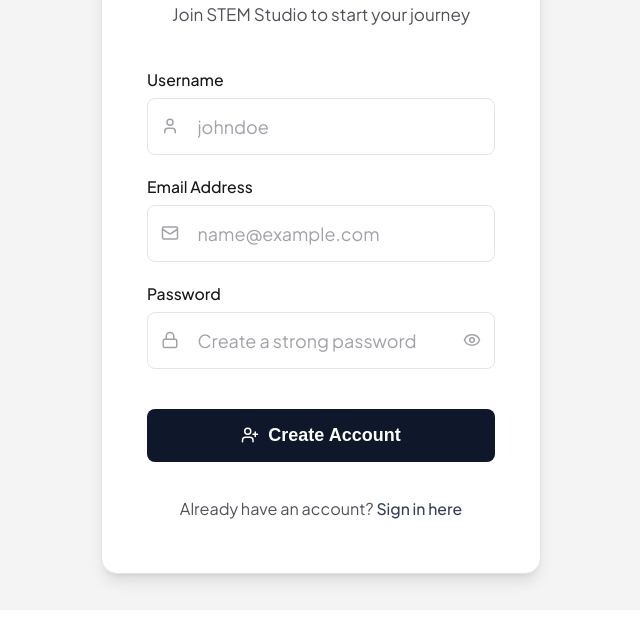
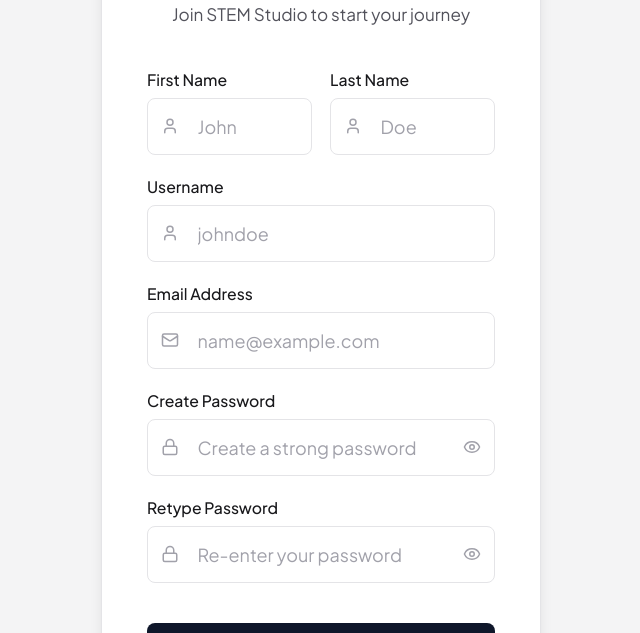
Before and after one commit to hananqaisar-commits/STEM-Studio, a React (Vite) app in the folder frontend/: page /signup in a window 1280 px wide. Shown: the part 258-891 px from the top of the page, without its empty margins (319-959 px from the left). Before the commit the page ends 868 px from the top, so only its background shows below. Built offline with nearby package versions, Linux system fonts and the light colour scheme; no server answers.

Commit message:
Added feilds in UI

```diff
--- a/frontend/src/contexts/AuthContext.tsx
+++ b/frontend/src/contexts/AuthContext.tsx
@@ -16,7 +16,13 @@ interface AuthContextType {
   isAuthenticated: boolean;
   isLoading: boolean;
   login: (email: string, password: string) => Promise<void>;
-  signup: (username: string, email: string, password: string) => Promise<void>;
+  signup: (
+    username: string,
+    email: string,
+    password: string,
+    firstName: string,
+    lastName: string
+  ) => Promise<void>;
   logout: () => Promise<void>;
   forgotPassword: (email: string) => Promise<string>;
   resetPassword: (token: string, newPassword: string) => Promise<string>;
@@ -69,10 +75,22 @@ export const AuthProvider: React.FC<{ children: React.ReactNode }> = ({ children
     setUser(userData);
   };
 
-  const signup = async (username: string, email: string, password: string) => {
+  const signup = async (
+    username: string,
+    email: string,
+    password: string,
+    firstName: string,
+    lastName: string
+  ) => {
     await apiClient('/api/auth/signup', {
       method: 'POST',
-      body: { username, email, password },
+      body: {
+        username,
+        email,
+        password,
+        first_name: firstName,
+        last_name: lastName,
+      },
     });
   };
 
--- a/frontend/src/features/auth/Auth.css
+++ b/frontend/src/features/auth/Auth.css
@@ -51,6 +51,24 @@
   display: flex;
   flex-direction: column;
   gap: 0.5rem;
+}
+
+/* Two inputs side by side (e.g. First Name / Last Name) */
+.input-row {
+  display: flex;
+  gap: 1rem;
+}
+
+.input-row .input-group {
+  flex: 1;
+  min-width: 0;
+}
+
+@media (max-width: 400px) {
+  .input-row {
+    flex-direction: column;
+    gap: 1.25rem;
+  }
 }
 
 .input-group label {
--- a/frontend/src/features/auth/SignUp.tsx
+++ b/frontend/src/features/auth/SignUp.tsx
@@ -5,10 +5,14 @@ import { useAuth } from '../../contexts/AuthContext';
 import './Auth.css';
 
 export const SignUp: React.FC = () => {
+  const [firstName, setFirstName] = useState('');
+  const [lastName, setLastName] = useState('');
   const [username, setUsername] = useState('');
   const [email, setEmail] = useState('');
   const [password, setPassword] = useState('');
+  const [confirmPassword, setConfirmPassword] = useState('');
   const [showPassword, setShowPassword] = useState(false);
+  const [showConfirmPassword, setShowConfirmPassword] = useState(false);
   const [error, setError] = useState('');
   const [success, setSuccess] = useState('');
   const [isSubmitting, setIsSubmitting] = useState(false);
@@ -20,10 +24,17 @@ export const SignUp: React.FC = () => {
     e.preventDefault();
     setError('');
     setSuccess('');
+
+    // Client-side check: the two passwords must match before we hit the API
+    if (password !== confirmPassword) {
+      setError('Passwords do not match. Please re-enter them.');
+      return;
+    }
+
     setIsSubmitting(true);
 
     try {
-      await signup(username, email, password);
+      await signup(username, email, password, firstName, lastName);
       setSuccess('Account created successfully! Redirecting to login...');
       setTimeout(() => navigate('/login'), 2000);
     } catch (err: any) {
@@ -57,6 +68,44 @@ export const SignUp: React.FC = () => {
         )}
 
         <form className="auth-form" onSubmit={handleSubmit}>
+          <div className="input-row">
+            <div className="input-group">
+              <label htmlFor="firstName">First Name</label>
+              <div className="input-wrapper">
+                <User className="input-icon" size={18} />
+                <input
+                  type="text"
+                  id="firstName"
+                  className="auth-input"
+                  placeholder="John"
+                  value={firstName}
+                  onChange={(e) => setFirstName(e.target.value)}
+                  required
+                  maxLength={50}
+                  disabled={isSubmitting}
+                />
+              </div>
+            </div>
+
+            <div className="input-group">
+              <label htmlFor="lastName">Last Name</label>
+              <div className="input-wrapper">
+                <User className="input-icon" size={18} />
+                <input
+                  type="text"
+                  id="lastName"
+                  className="auth-input"
+                  placeholder="Doe"
+                  value={lastName}
+                  onChange={(e) => setLastName(e.target.value)}
+                  required
+                  maxLength={50}
+                  disabled={isSubmitting}
+                />
+              </div>
+            </div>
+          </div>
+
           <div className="input-group">
             <label htmlFor="username">Username</label>
             <div className="input-wrapper">
@@ -70,6 +119,7 @@ export const SignUp: React.FC = () => {
                 onChange={(e) => setUsername(e.target.value)}
                 required
                 minLength={3}
+                maxLength={50}
                 disabled={isSubmitting}
               />
             </div>
@@ -93,7 +143,7 @@ export const SignUp: React.FC = () => {
           </div>
 
           <div className="input-group">
-            <label htmlFor="password">Password</label>
+            <label htmlFor="password">Create Password</label>
             <div className="input-wrapper">
               <Lock className="input-icon" size={18} />
               <input
@@ -105,6 +155,7 @@ export const SignUp: React.FC = () => {
                 onChange={(e) => setPassword(e.target.value)}
                 required
                 minLength={8}
+                maxLength={128}
                 disabled={isSubmitting}
               />
               <button
@@ -114,6 +165,33 @@ export const SignUp: React.FC = () => {
                 aria-label={showPassword ? "Hide password" : "Show password"}
               >
                 {showPassword ? <EyeOff size={18} /> : <Eye size={18} />}
+              </button>
+            </div>
+          </div>
+
+          <div className="input-group">
+            <label htmlFor="confirmPassword">Retype Password</label>
+            <div className="input-wrapper">
+              <Lock className="input-icon" size={18} />
+              <input
+                type={showConfirmPassword ? 'text' : 'password'}
+                id="confirmPassword"
+                className="auth-input"
+                placeholder="Re-enter your password"
+                value={confirmPassword}
+                onChange={(e) => setConfirmPassword(e.target.value)}
+                required
+                minLength={8}
+                maxLength={128}
+                disabled={isSubmitting}
+              />
+              <button
+                type="button"
+                className="password-toggle"
+                onClick={() => setShowConfirmPassword(!showConfirmPassword)}
+                aria-label={showConfirmPassword ? "Hide password" : "Show password"}
+              >
+                {showConfirmPassword ? <EyeOff size={18} /> : <Eye size={18} />}
               </button>
             </div>
           </div>
```
